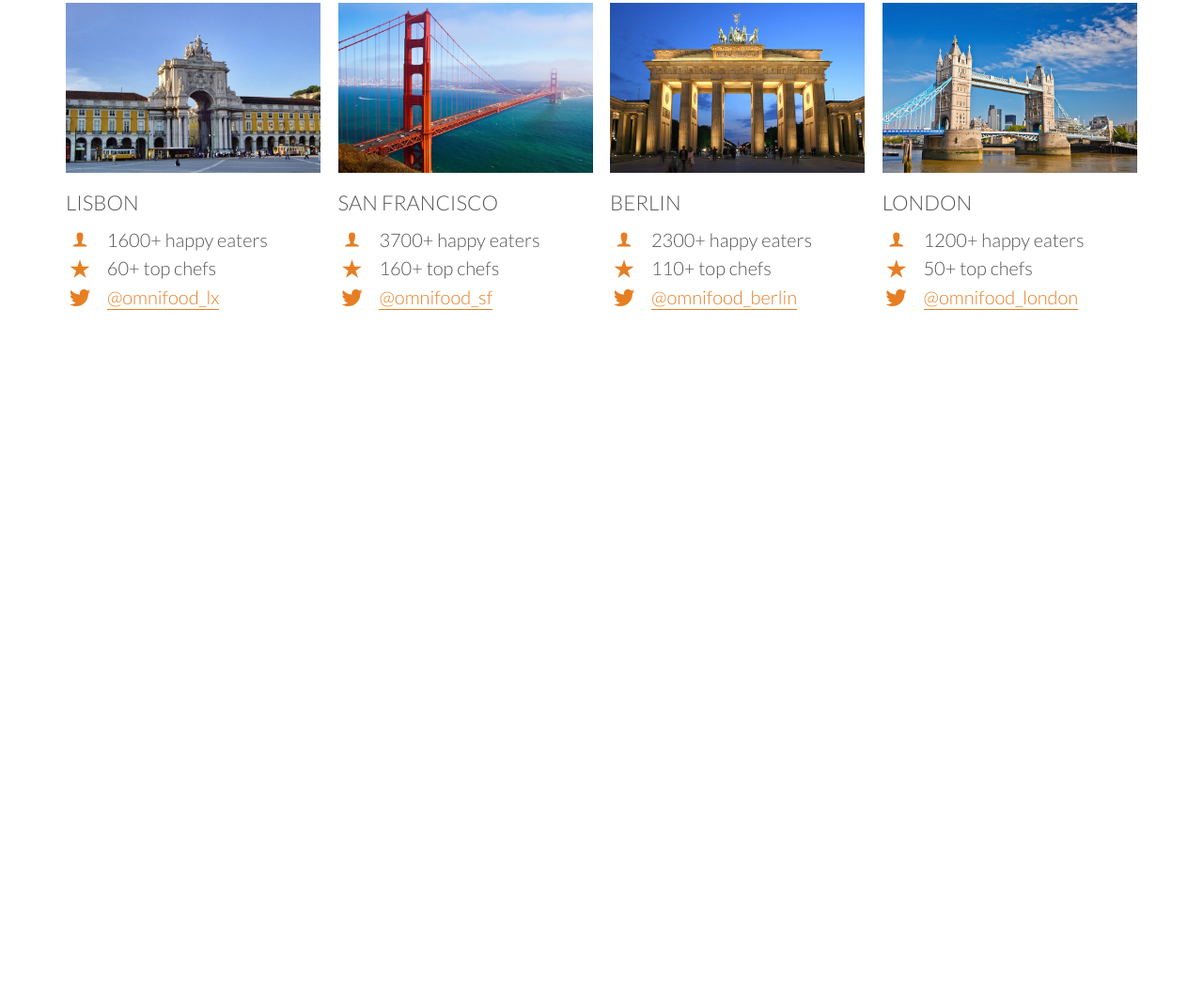
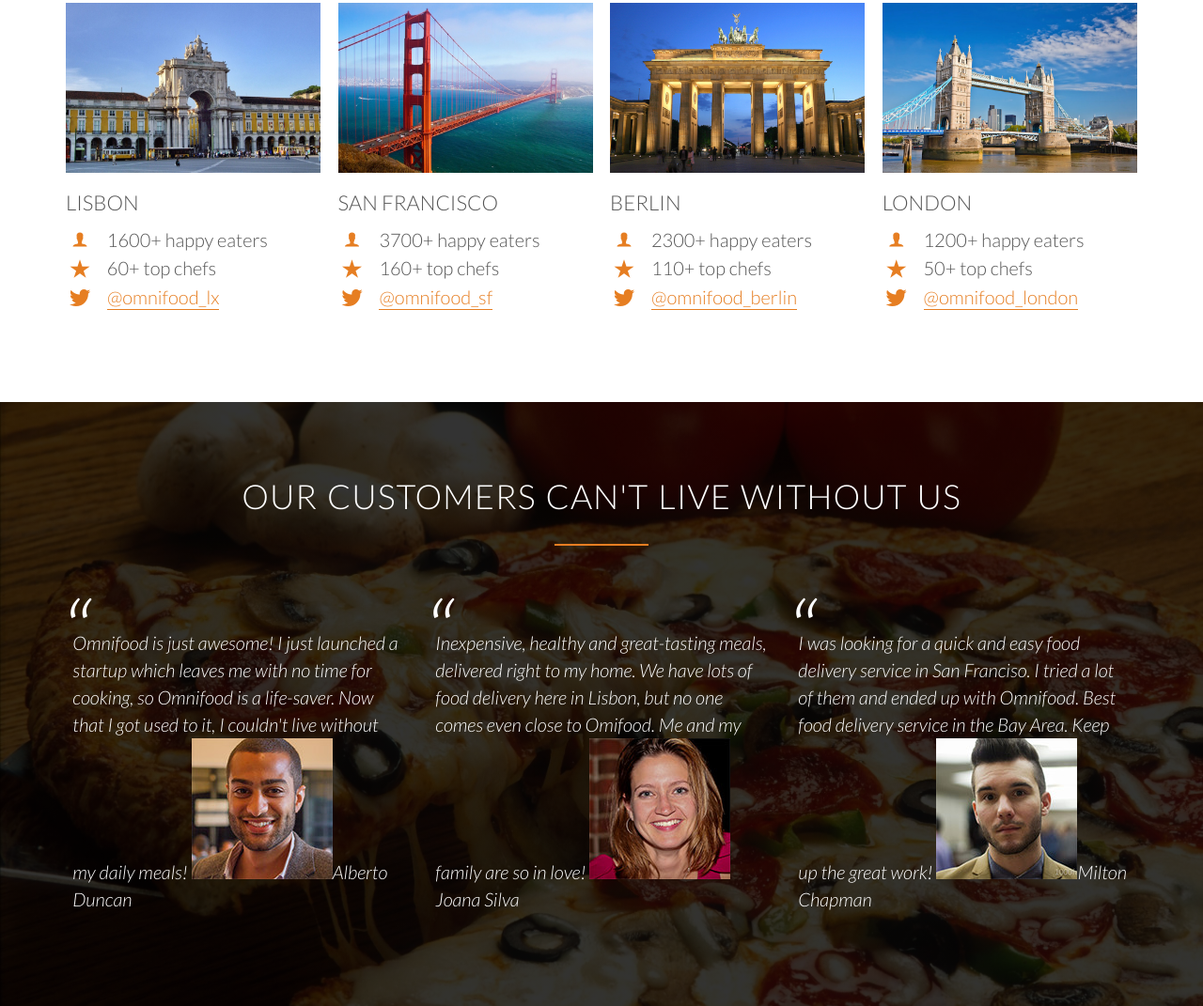
Before and after one commit to tanvirIqbal/Omnifood, a plain HTML site: page index.html in a window 1280 px wide. Shown: the part 2881-3952 px from the top of the page at 94% size. Before the commit the page ends 3309 px from the top, so only its background shows below. Drawn offline with Linux system fonts and the light colour scheme; files whose address does not match are found by name.

Commit message:
Building Customer Testimonials

```diff
--- a/index.html
+++ b/index.html
@@ -224,9 +224,42 @@
                 </div>
             </div>
         </section>
+
+        <section class="section-testimonials">
+            <div class="row">
+                <h2>Our customers can't live without us</h2>
+            </div>
+            <div class="row">
+                <div class="col span-1-of-3">
+                    <blockquote>
+                        Omnifood is just awesome! I just launched a startup which leaves me with no time for cooking, so Omnifood is a life-saver. Now that I got used to it, I couldn't live without my daily meals!
+                        <cite><img src="resources/img/customer-1.jpg">Alberto Duncan</cite>
+                    </blockquote>
+                </div>
+                <div class="col span-1-of-3">
+                    <blockquote>
+                        Inexpensive, healthy and great-tasting meals, delivered right to my home. We have lots of food delivery here in Lisbon, but no one comes even close to Omifood. Me and my family are so in love!
+                        <cite><img src="resources/img/customer-2.jpg">Joana Silva</cite>
+                    </blockquote>
+                </div>
+                <div class="col span-1-of-3">
+                    <blockquote>
+                        I was looking for a quick and easy food delivery service in San Franciso. I tried a lot of them and ended up with Omnifood. Best food delivery service in the Bay Area. Keep up the great work!
+                        <cite><img src="resources/img/customer-3.jpg">Milton Chapman</cite>
+                    </blockquote>
+                </div>
+            </div>
+        </section>
     </body>
 </html>
 
 
 <!--
+
+
+()
+
+
+()
+
 -->
--- a/resources/css/style.css
+++ b/resources/css/style.css
@@ -32,6 +32,7 @@ header{
     background-image: linear-gradient(rgba(0, 0, 0, 0.7), rgba(0, 0, 0, 0.7)), url(img/hero.jpg);
     background-size: cover;
     background-position: center;
+    background-attachment: fixed;
     height: 100vh;
 }
 
@@ -321,3 +322,30 @@ a:hover, a:active{
 .city-feature{
     margin-bottom: 5px;
 }
+
+
+/* ----- Customet Testimonials ----- */
+
+.section-testimonials{
+    background-image: linear-gradient(rgba(0, 0, 0, 0.8), rgba(0, 0, 0, 0.8)), url(img/back-customers.jpg);
+    background-size: cover;
+    color: #fff;
+    background-attachment: fixed;
+}
+
+blockquote{
+    padding: 2%;
+    font-style: italic;
+    line-height: 145%;
+    position: relative;
+    margin-top: 40px;
+}
+
+blockquote:before{
+    content: "\201C";
+    font-size: 500%;
+    display: block;
+    position: absolute;
+    top: -5px;
+    left: -5px;
+}
```
Also changed, not shown: resources/css/img/back-customers.jpg (renamed from resources/img/back-customers.jpg).
